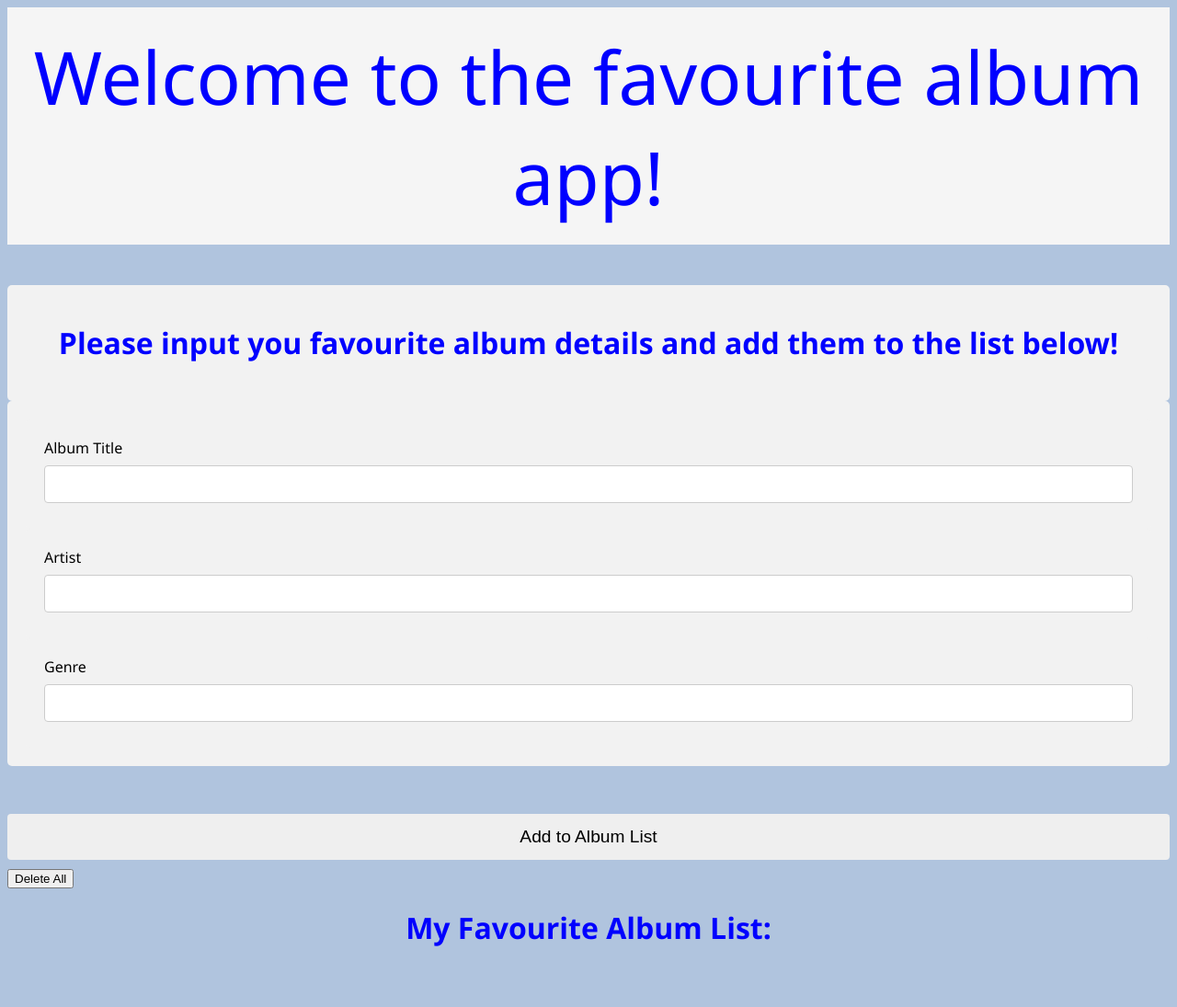
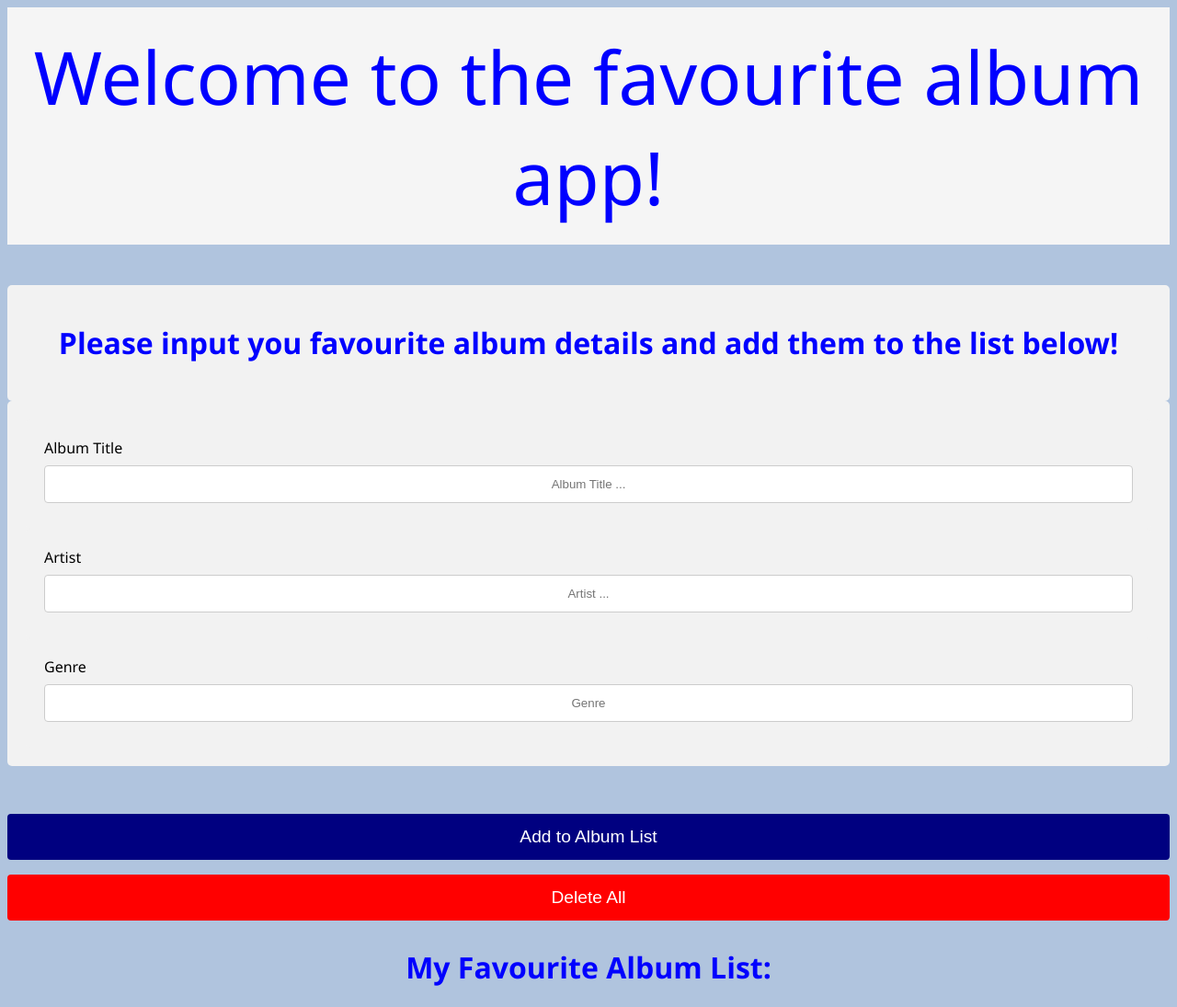
Before and after one commit to glilley54/Week_06_weekend_homework, a plain HTML site: page index.html in a window 1280 px wide. Shown: the whole page at 92% size. Before the commit the page ends 1052 px from the top, so only its background shows below. Drawn offline with Linux system fonts and the light colour scheme.

```diff
--- a/css/main.css
+++ b/css/main.css
@@ -1,5 +1,6 @@
 body {
     background-color: lightsteelblue;
+
     font-family: 'Segoe UI', Tahoma, Geneva, Verdana, sans-serif;
 }
 
@@ -29,6 +30,7 @@
 width: 100%;
 padding: 12px 20px;
 margin: 8px 0;
+text-align: center;
 display: inline-block;
 border: 1px solid #ccc;
 border-radius: 4px;
@@ -37,7 +39,7 @@
 
 input[type=submit] {
 width: 100%;
-background-color: navy
+background-color: navy;
 color: white;
 font-size: larger;
 padding: 14px 20px;
@@ -50,6 +52,22 @@
 input[type=submit]:hover {
 background-color: lightskyblue;
       }
+
+
+#delete-all {
+        width: 100%;
+        background-color: red;
+        color: white;
+        font-size: larger;
+        padding: 14px 20px;
+        margin: 8px 0;
+        border: none;
+        border-radius: 4px;
+        cursor: pointer;
+
+#delete-all button:hover:
+        background-color: purple;
+}
 
 div {
 border-radius: 5px;
@@ -66,5 +84,9 @@
     margin: 0.5rem 0.5rem;
     padding: 0.5rem 0.8rem;
     border: 1px solid #20437c;
+    text-align: center;
+    font-family: 'Segoe UI', Tahoma, Geneva, Verdana, sans-serif;
+    font size: 50px;
+    color: white;
     border-radius: 5%;
-    background: #ddeaff;
+    background: navy;
--- a/index.html
+++ b/index.html
@@ -23,17 +23,17 @@
         <div id="form-wrapper">
         <div class="form-item">
             <label for="title" class="primary">Album Title</label>
-            <input type="text" id="title"required/>
+            <input type="text" id="title"required placeholder= "Album Title ..."/>
         </div>
 
         <div class="form-item">
             <label for="artist" class="primary">Artist</label>
-            <input type="text" id="artist"required/>
+            <input type="text" id="artist"required placeholder= "Artist ..."/>
         </div>
 
         <div class="form-item">
             <label for="genre" class="primary">Genre</label>
-            <input type="text" id="genre"required/>
+            <input type="text" id="genre"required placeholder="Genre"/>
 
           </div>
         </div>
```
